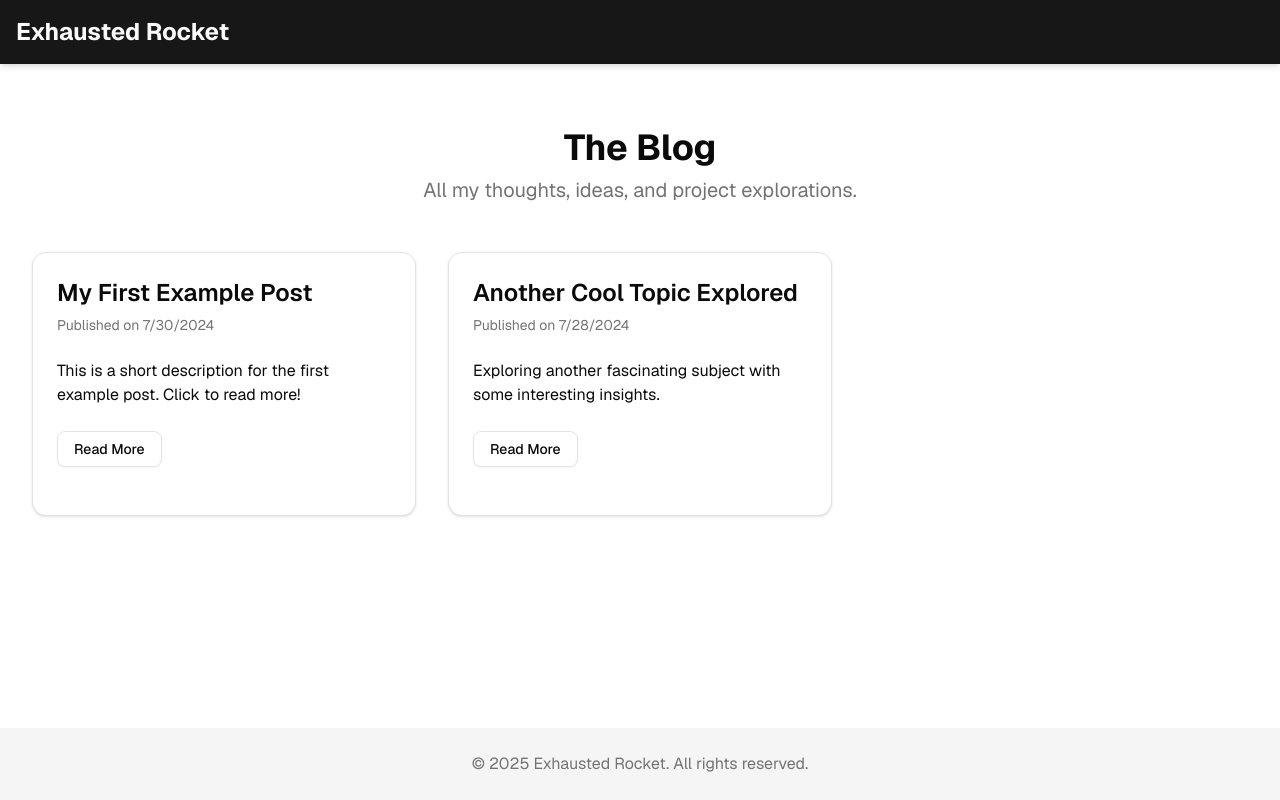
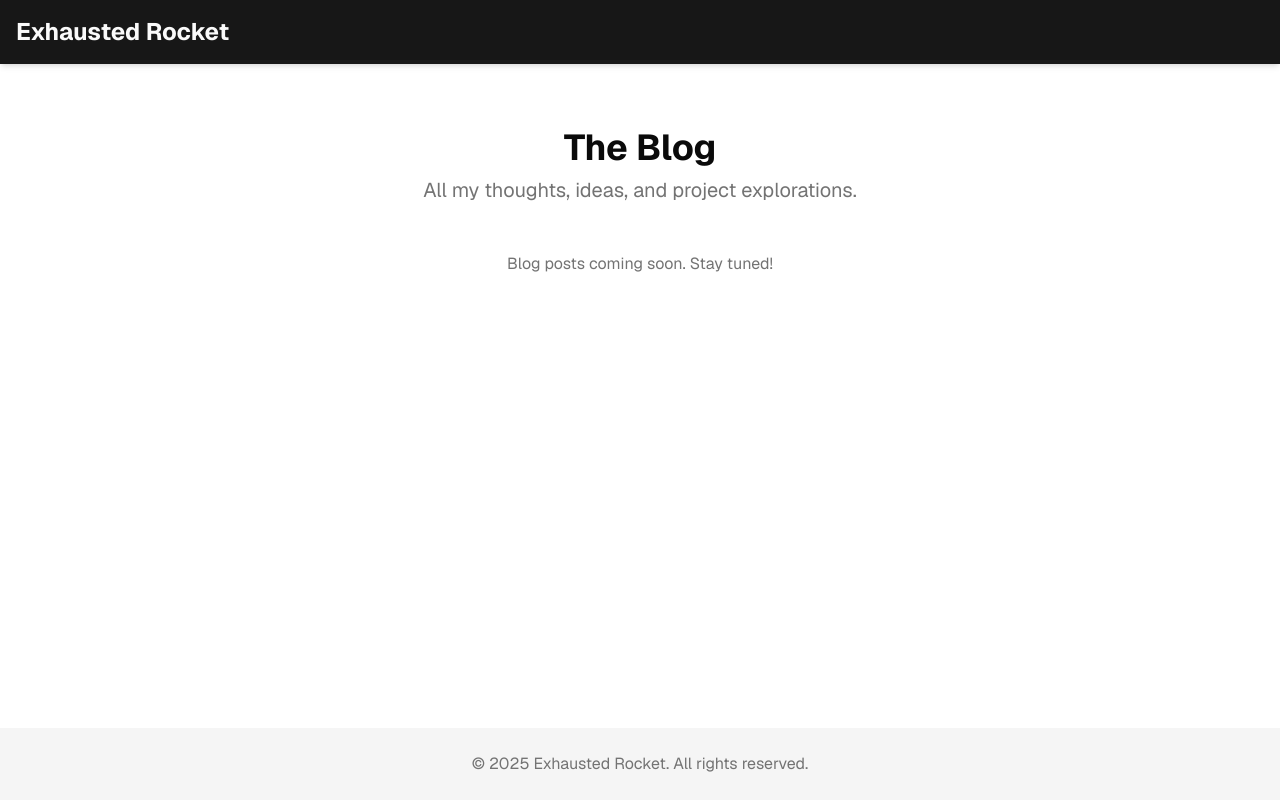
Before and after one commit to chunggainchi/exhausted, a Next.js app: page /blog in a window 1280 px wide. Built offline with nearby package versions, Linux system fonts and the light colour scheme.

Commit message:
removed problematic page completely

```diff
--- a/src/app/blog/[slug]/page.tsx
+++ /dev/null
@@ -1,55 +0,0 @@
-import { Metadata } from 'next';
-
-// Define the expected props structure for a dynamic page
-type PageProps = {
-  params: { slug: string };
-  searchParams: { [key: string]: string | string[] | undefined };
-};
-
-// generateStaticParams is REQUIRED for dynamic routes with "output: export"
-export async function generateStaticParams() {
-  // In a real app, you would fetch all your blog post slugs here
-  // For example, from a CMS or by reading markdown files
-  // const posts = await getAllPostSlugs();
-  // return posts.map((post) => ({ slug: post.slug }));
-
-  // For now, let's return an empty array or a dummy slug for testing
-  // If you have DUMMY_POSTS in your blog index page, you can use those slugs:
-  // return [{ slug: 'example-post-1' }, { slug: 'another-cool-topic' }];
-  return []; // Start with empty if no posts are ready yet
-}
-
-// generateMetadata function (optional but good practice)
-export async function generateMetadata({ params }: PageProps): Promise<Metadata> {
-  // In a real app, you might fetch metadata based on the slug
-  return {
-    title: `Post: ${params.slug}`,
-    description: `Details for blog post ${params.slug}`,
-  };
-}
-
-// The Page component itself
-export default function Page({
-  params,
-  // eslint-disable-next-line @typescript-eslint/no-unused-vars
-  searchParams
-}: PageProps) {
-  // For now, just display the slug. Content fetching will be added later.
-  return (
-    <div className="container mx-auto px-4 py-8">
-      <article className="prose lg:prose-xl dark:prose-invert mx-auto">
-        <header className="mb-8 text-center">
-          <h1 className="text-4xl font-extrabold tracking-tight lg:text-5xl">
-            Blog Post: {params.slug}
-          </h1>
-        </header>
-        <div>
-          <p>Content for {params.slug} will be loaded here.</p>
-          {/* Example of accessing searchParams if needed in the future:
-          {searchParams?.someQuery && <p>Query: {searchParams.someQuery}</p>}
-          */}
-        </div>
-      </article>
-    </div>
-  );
-}
--- a/src/app/blog/page.tsx
+++ b/src/app/blog/page.tsx
@@ -1,26 +1,25 @@
-import Link from 'next/link';
-import { Card, CardHeader, CardTitle, CardDescription, CardContent } from "@/components/ui/card";
-import { Button } from "@/components/ui/button";
+// import Link from 'next/link';
+// import { Card, CardHeader, CardTitle, CardDescription, CardContent } from "@/components/ui/card";
+// import { Button } from "@/components/ui/button";
 
-// Dummy data for now - replace with actual post fetching logic
-const DUMMY_POSTS = [
-  {
-    slug: "example-post-1",
-    title: "My First Example Post",
-    date: "2024-07-30",
-    description: "This is a short description for the first example post. Click to read more!"
-  },
-  {
-    slug: "another-cool-topic",
-    title: "Another Cool Topic Explored",
-    date: "2024-07-28",
-    description: "Exploring another fascinating subject with some interesting insights."
-  }
-];
+// // Dummy data for now - replace with actual post fetching logic
+// const DUMMY_POSTS = [
+//   {
+//     slug: "example-post-1",
+//     title: "My First Example Post",
+//     date: "2024-07-30",
+//     description: "This is a short description for the first example post. Click to read more!"
+//   },
+//   {
+//     slug: "another-cool-topic",
+//     title: "Another Cool Topic Explored",
+//     date: "2024-07-28",
+//     description: "Exploring another fascinating subject with some interesting insights."
+//   }
+// ];
 
 export default function BlogIndexPage() {
-  // In a real app, you would fetch posts here
-  const posts = DUMMY_POSTS;
+  // const posts = DUMMY_POSTS;
 
   return (
     <div className="container mx-auto px-4 py-8">
@@ -31,11 +30,11 @@ export default function BlogIndexPage() {
         </p>
       </header>
 
-      {posts.length === 0 ? (
+      {/* {posts.length === 0 ? ( */}
         <p className="text-center text-muted-foreground">
-          No posts yet. Stay tuned!
+          Blog posts coming soon. Stay tuned!
         </p>
-      ) : (
+      {/* ) : (
         <div className="grid grid-cols-1 md:grid-cols-2 lg:grid-cols-3 gap-8">
           {posts.map((post) => (
             <Card key={post.slug} className="flex flex-col">
@@ -58,7 +57,7 @@ export default function BlogIndexPage() {
             </Card>
           ))}
         </div>
-      )}
+      )} */}
     </div>
   );
 }
```
